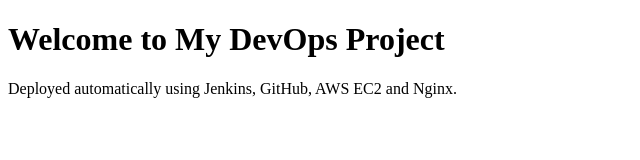
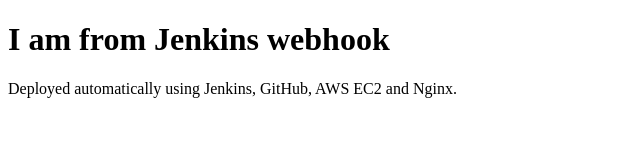
Before and after one commit to tmahicharan/jenkins-static-website, a plain HTML site: page index.html in a window 1280 px wide. Shown: the whole page, without its empty margins (0-640 px from the left). Drawn offline with Linux system fonts and the light colour scheme.

Commit message:
Jenkins-task

```diff
--- a/index.html
+++ b/index.html
@@ -6,7 +6,7 @@
     <title>DevOps CI/CD Project</title>
 </head>
 <body>
-    <h1>Welcome to My DevOps Project</h1>
+    <h1>I am from Jenkins webhook</h1>
     <p>Deployed automatically using Jenkins, GitHub, AWS EC2 and Nginx.</p>
 </body>
 </html>
```
